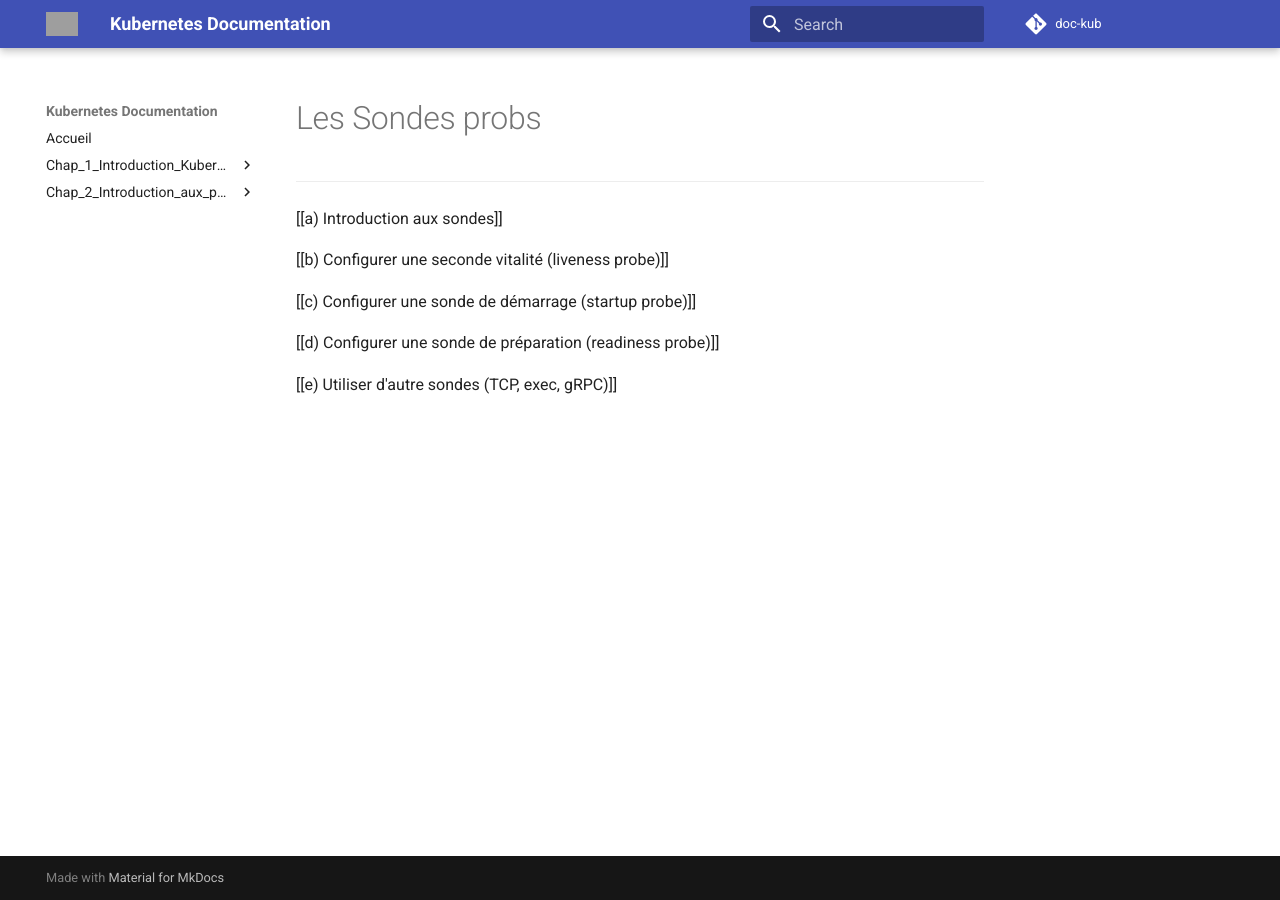
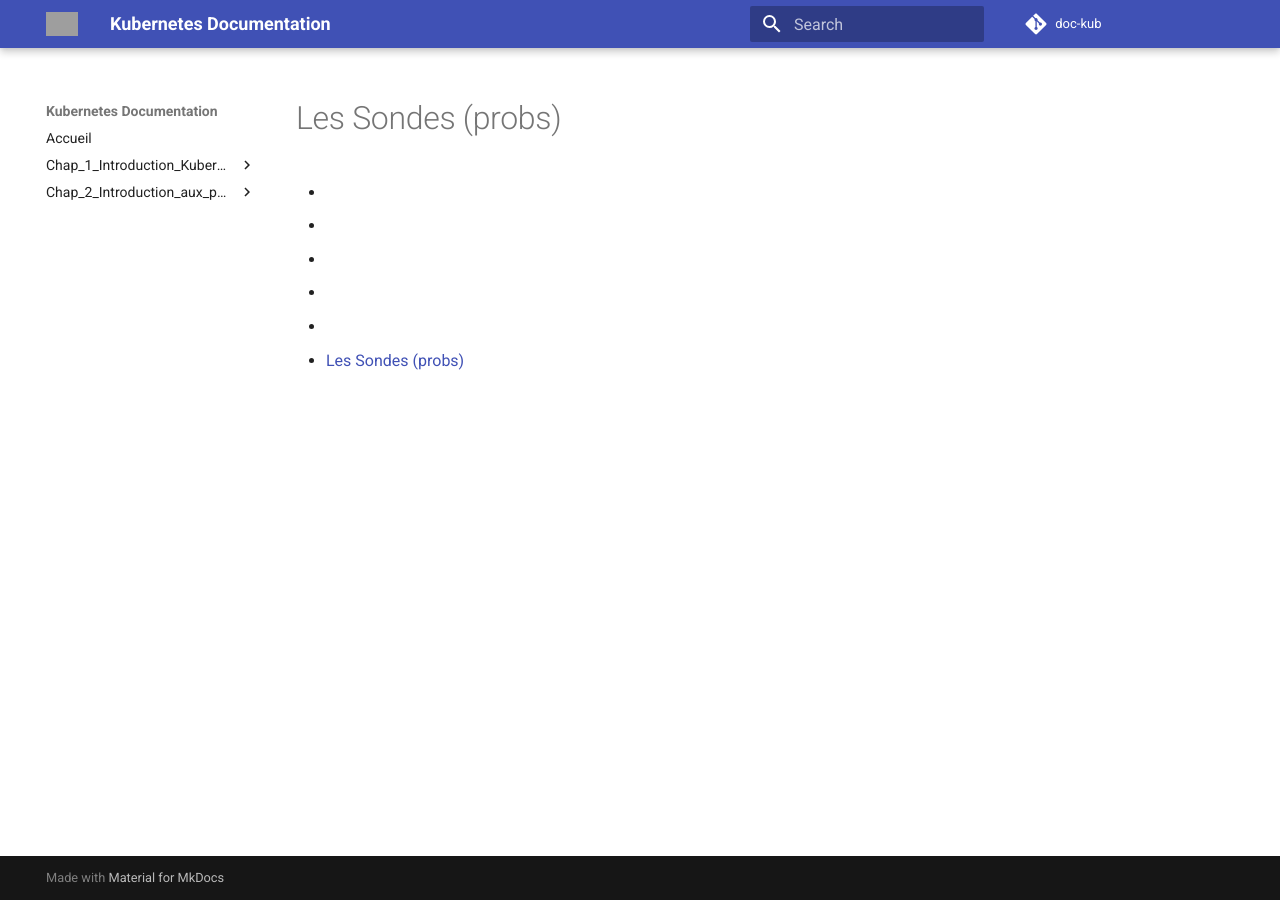
Before and after one commit to Adoum170/doc-kub, an MkDocs documentation site: the page built from docs/Chap_7_Les_sondes_Probs/Les_Sondes_probs.md, in a window 1280 px wide. Built offline with MkDocs 1.6.1 and Material for MkDocs 9.7.7, drawn with Linux system fonts in a browser that asks for light colours; grey boxes are pictures that could not be loaded.

Commit message:
fix: typo

```diff
--- a/docs/Chap_7_Les_sondes_Probs/Les_Sondes_(probs).md
+++ /dev/null
@@ -1,10 +0,0 @@
----
-title: Les Sondes (probs)
-tags: kubernetes, Sondes, Probes
----
-
-- [Introduction aux sondes](a_Introduction_aux_sondes)
-- [Configurer une seconde vitalité(liveness probe)](b_Configurer_une_seconde_vitalité_liveness_probe)
-- [Configurer une sonde de démarrage (startup probe)](c_Configurer_une_sonde_de_démarrage_startup_probe)
-- [Configurer une sonde de préparation (readiness probe)](d_Configurer_une_sonde_de_préparation_readiness_probe)
-- [Utiliser d'autres sondes (TCP, exec, gRPC)](e_Utiliser_d'autres_sondes_TCP_exec_gRPC)
--- a/docs/Chap_7_Les_sondes_Probs/Les_Sondes_probs.md
+++ b/docs/Chap_7_Les_sondes_Probs/Les_Sondes_probs.md
@@ -1,12 +1,11 @@
-***
+---
+title: Les Sondes (probs)
+tags: kubernetes, Sondes, Probes
+---
 
-
-[[a) Introduction aux sondes]]
-
-[[b) Configurer une seconde vitalité (liveness probe)]]
-
-[[c) Configurer une sonde de démarrage (startup probe)]]
-
-[[d) Configurer une sonde de préparation (readiness probe)]]
-
-[[e) Utiliser d'autre sondes (TCP, exec, gRPC)]]
+- [](a_Introduction_aux_sondes.md)
+- [](b_Configurer_une_seconde_vitalité_liveness_probe.md)
+- [](c_Configurer_une_sonde_de_démarrage_startup_probe.md)
+- [](d_Configurer_une_sonde_de_préparation_readiness_probe.md)
+- [](e_Utiliser_d'autre_sondes_TCP,_exec,_gRPC.md)
+- [Les Sondes (probs)](Les_Sondes_probs.md)
```
